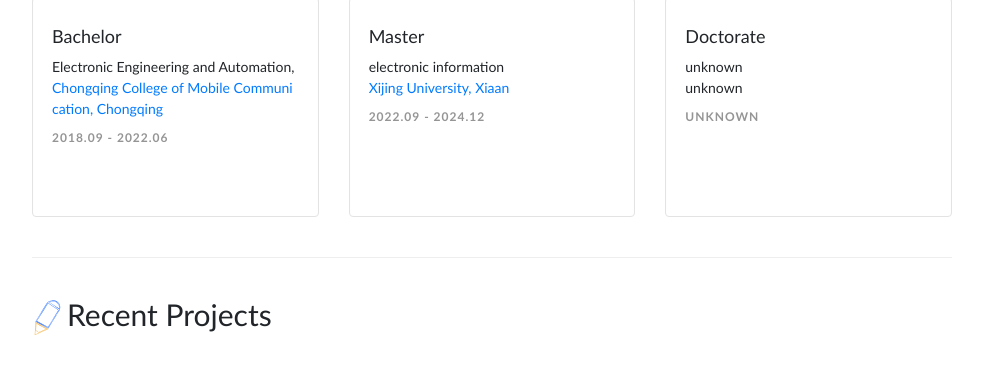
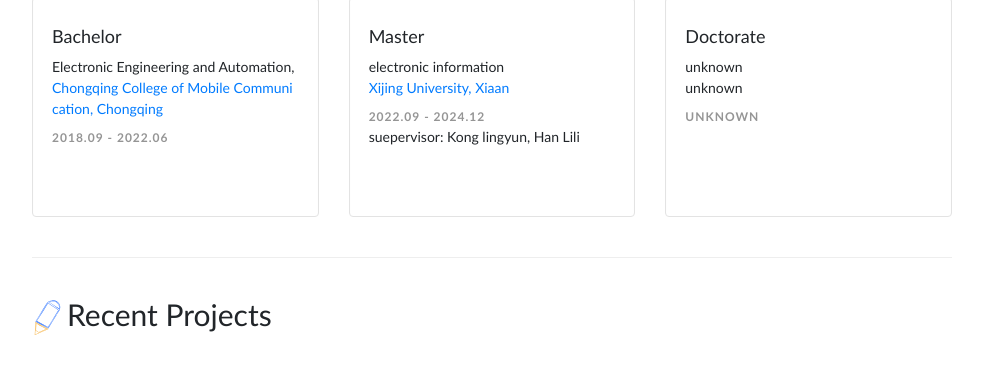
Before and after one commit to IntelligentTransportationLab/JasonWuuuuuu.github.io-1, a plain HTML site: page index.html in a window 1280 px wide. Shown: the part 702-1087 px from the top of the page, without its empty margins (148-1131 px from the left). Drawn offline with Linux system fonts and the light colour scheme.

Commit message:
Update index.html

```diff
--- a/index.html
+++ b/index.html
@@ -116,6 +116,7 @@
               <a href="https://www.xijing.edu.cn/">Xijing University, Xiaan</a>
             </p>
             <p class="subtleHeading no-margin">2022.09 - 2024.12</p>
+            <p>suepervisor: Kong lingyun, Han Lili<br>
           </div>
         </div>
         <div class="col-xs-6 col-sm-3 col-md-3">
```
